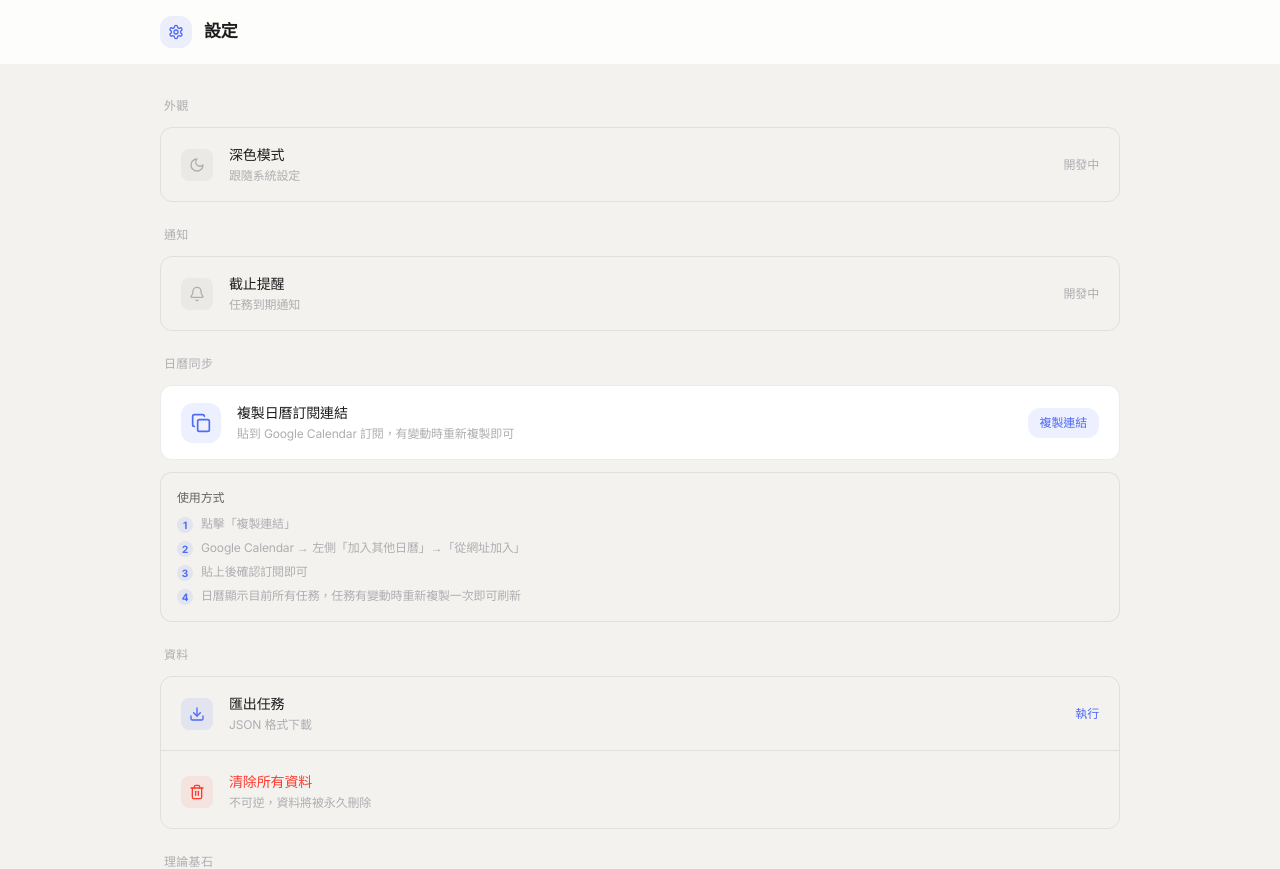
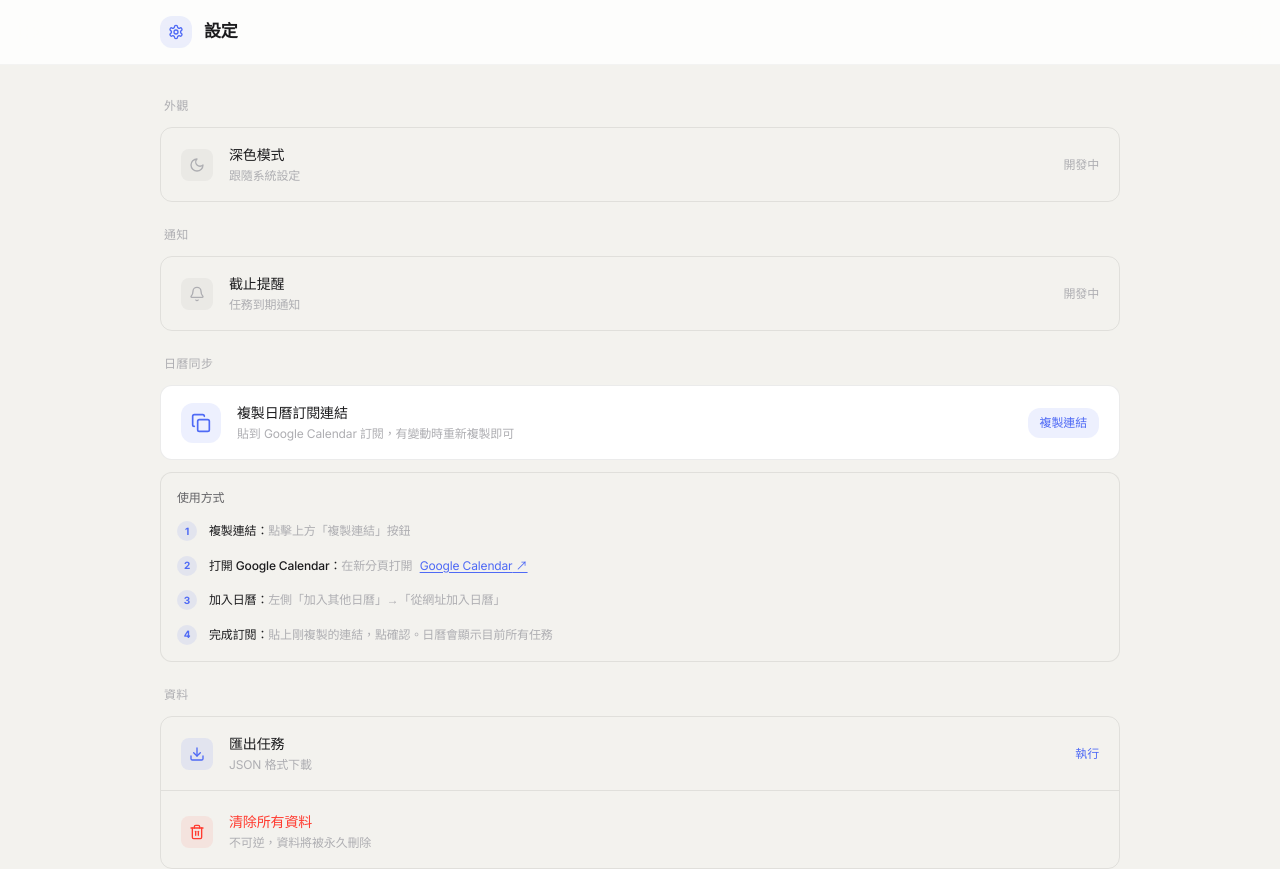
Before and after one commit to differ505-prog/taskflow, a Next.js app: page /settings in a window 1280 px wide. Shown: the top 869 px of the page. Built offline with nearby package versions, Linux system fonts and the light colour scheme.

Commit message:
feat: add clickable Google Calendar link in subscription guide
Co-authored-by: Cursor <cursoragent@cursor.com>

```diff
--- a/src/app/(main)/settings/page.tsx
+++ b/src/app/(main)/settings/page.tsx
@@ -234,23 +234,53 @@ export default function SettingsPage() {
                       {calCopied ? "已複製 ✓" : "複製連結"}
                     </span>
                   </button>
-                  <div className="p-4 rounded-xl space-y-2" style={{ background: "var(--surface-muted)", border: "1px solid var(--border)" }}>
+                  <div className="p-4 rounded-xl space-y-3" style={{ background: "var(--surface-muted)", border: "1px solid var(--border)" }}>
                     <p className="text-[12px] font-medium" style={{ color: "var(--text-secondary)" }}>使用方式</p>
-                    <ol className="space-y-1.5">
+                    <div className="space-y-3">
                       {[
-                        "點擊「複製連結」",
-                        "Google Calendar → 左側「加入其他日曆」→「從網址加入」",
-                        "貼上後確認訂閱即可",
-                        "日曆顯示目前所有任務，任務有變動時重新複製一次即可刷新",
+                        {
+                          label: "複製連結",
+                          text: "點擊上方「複製連結」按鈕",
+                        },
+                        {
+                          label: "打開 Google Calendar",
+                          text: "在新分頁打開 ",
+                          link: { href: "https://calendar.google.com", label: "Google Calendar" },
+                        },
+                        {
+                          label: "加入日曆",
+                          text: "左側「加入其他日曆」→「從網址加入日曆」",
+                        },
+                        {
+                          label: "完成訂閱",
+                          text: "貼上剛複製的連結，點確認。日曆會顯示目前所有任務",
+                        },
                       ].map((step, i) => (
-                        <li key={i} className="flex items-start gap-2 text-[12px]" style={{ color: "var(--text-tertiary)" }}>
-                          <span className="flex-shrink-0 w-4 h-4 rounded-full flex items-center justify-center mt-0.5 text-[10px] font-bold" style={{ background: "var(--brand-tint)", color: "var(--brand)" }}>
+                        <div key={i} className="flex items-start gap-3">
+                          <div
+                            className="flex-shrink-0 w-5 h-5 rounded-full flex items-center justify-center mt-0.5 text-[10px] font-bold"
+                            style={{ background: "var(--brand-tint)", color: "var(--brand)" }}
+                          >
                             {i + 1}
-                          </span>
-                          {step}
-                        </li>
+                          </div>
+                          <div className="flex-1 min-w-0">
+                            <span className="text-[12px] font-medium" style={{ color: "var(--text-primary)" }}>{step.label}：</span>
+                            <span className="text-[12px]" style={{ color: "var(--text-tertiary)" }}>{step.text}</span>
+                            {"link" in step && step.link && (
+                              <a
+                                href={step.link.href}
+                                target="_blank"
+                                rel="noopener noreferrer"
+                                className="text-[12px] underline underline-offset-2 ml-1"
+                                style={{ color: "var(--brand)" }}
+                              >
+                                {step.link.label} ↗
+                              </a>
+                            )}
+                          </div>
+                        </div>
                       ))}
-                    </ol>
+                    </div>
                   </div>
                 </div>
               </>
--- a/src/components/SettingsPage.tsx
+++ b/src/components/SettingsPage.tsx
@@ -401,23 +401,53 @@ export function SettingsPage({ isOpen, onClose }: SettingsPageProps) {
               })()}
 
               {/* How to use instructions */}
-              <div className="p-4 rounded-xl space-y-2" style={{ background: "var(--surface-muted)", border: "1px solid var(--border)" }}>
+              <div className="p-4 rounded-xl space-y-3" style={{ background: "var(--surface-muted)", border: "1px solid var(--border)" }}>
                 <p className="text-[12px] font-medium" style={{ color: "var(--text-secondary)" }}>使用方式</p>
-                <ol className="space-y-1.5">
+                <div className="space-y-3">
                   {[
-                    "點擊「複製連結」",
-                    "打開 Google Calendar → 左側「加入其他日曆」→「從網址加入」",
-                    "貼上連結後確認訂閱",
-                    "日曆會顯示目前所有任務，下次有變動時再重新複製一次即可",
+                    {
+                      label: "複製連結",
+                      text: "點擊上方「複製連結」按鈕",
+                    },
+                    {
+                      label: "打開 Google Calendar",
+                      text: "在新分頁打開 ",
+                      link: { href: "https://calendar.google.com", label: "Google Calendar" },
+                    },
+                    {
+                      label: "加入日曆",
+                      text: "左側「加入其他日曆」→「從網址加入日曆」",
+                    },
+                    {
+                      label: "完成訂閱",
+                      text: "貼上剛複製的連結，點確認。日曆會顯示目前所有任務",
+                    },
                   ].map((step, i) => (
-                    <li key={i} className="flex items-start gap-2 text-[12px]" style={{ color: "var(--text-tertiary)" }}>
-                      <span className="flex-shrink-0 w-4 h-4 rounded-full flex items-center justify-center mt-0.5 text-[10px] font-bold" style={{ background: "var(--brand-tint)", color: "var(--brand)" }}>
+                    <div key={i} className="flex items-start gap-3">
+                      <div
+                        className="flex-shrink-0 w-5 h-5 rounded-full flex items-center justify-center mt-0.5 text-[10px] font-bold"
+                        style={{ background: "var(--brand-tint)", color: "var(--brand)" }}
+                      >
                         {i + 1}
-                      </span>
-                      {step}
-                    </li>
+                      </div>
+                      <div className="flex-1 min-w-0">
+                        <span className="text-[12px] font-medium" style={{ color: "var(--text-primary)" }}>{step.label}：</span>
+                        <span className="text-[12px]" style={{ color: "var(--text-tertiary)" }}>{step.text}</span>
+                        {"link" in step && step.link && (
+                          <a
+                            href={step.link.href}
+                            target="_blank"
+                            rel="noopener noreferrer"
+                            className="text-[12px] underline underline-offset-2 ml-1"
+                            style={{ color: "var(--brand)" }}
+                          >
+                            {step.link.label} ↗
+                          </a>
+                        )}
+                      </div>
+                    </div>
                   ))}
-                </ol>
+                </div>
               </div>
             </div>
           </section>
```
